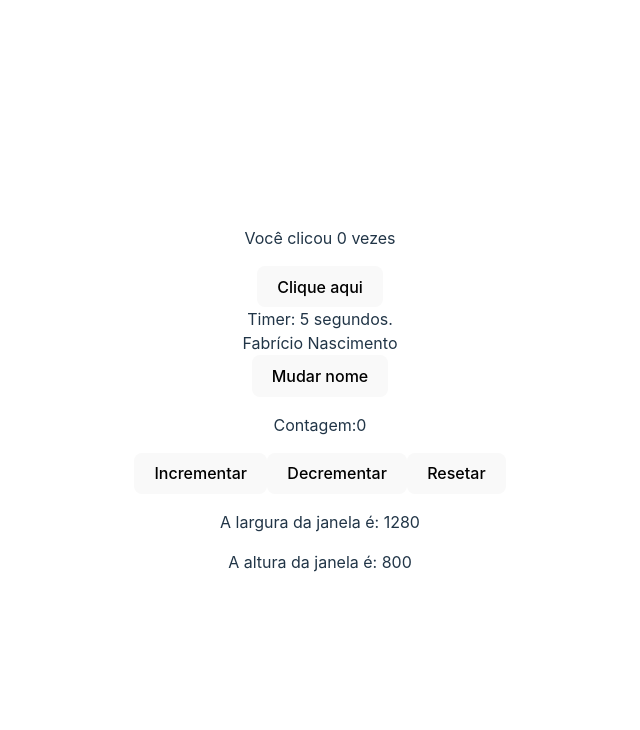
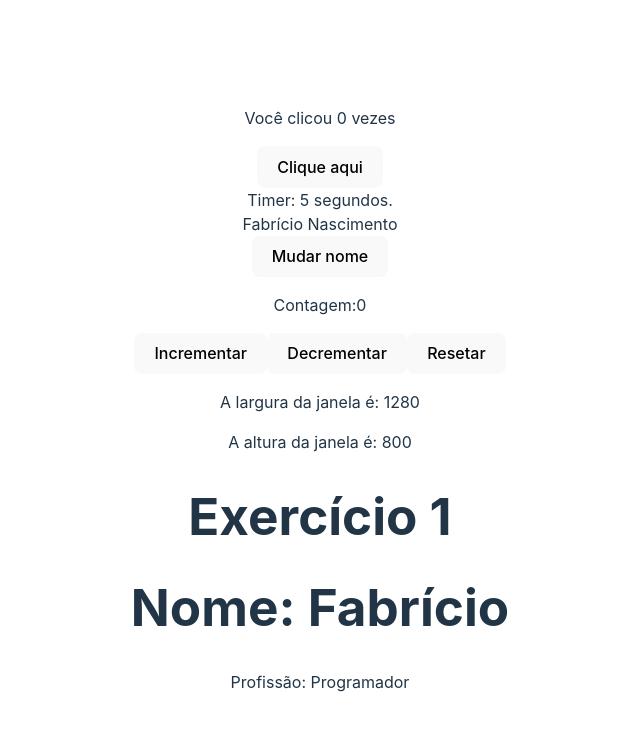
Before and after one commit to fnascimentosilva/React, a React (Vite) app in the folder 3_hooks/: page / in a window 1280 px wide. Shown: the top 730 px of the page, without its empty margins (320-960 px from the left). Built offline with nearby package versions, Linux system fonts and the light colour scheme.

Commit message:
add primeiro exercicio na main

```diff
--- a/3_hooks/src/App.jsx
+++ b/3_hooks/src/App.jsx
@@ -2,6 +2,7 @@
 import './App.css'
 import DisplaWindowSize from './components/DisplayWindowSize'
 import ExemploUseEffect from './components/ExemploUseEffect'
+import Exercises from './components/Exercises'
 import Timer from './components/Timer'
 import Context from './components/useContext'
 import Contador from './components/UseReducer'
@@ -21,6 +22,8 @@ function App() {
       <Contador/>
       {/* Custom hook */}
       <DisplaWindowSize/>
+      {/* Resolução de exercicios */}
+      <Exercises/>
     </>
   )
 }
```
